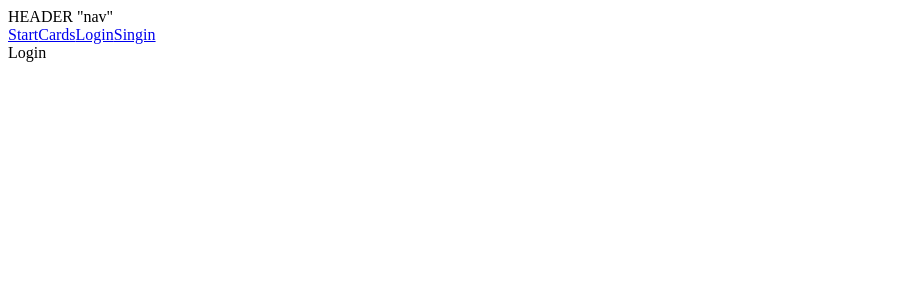
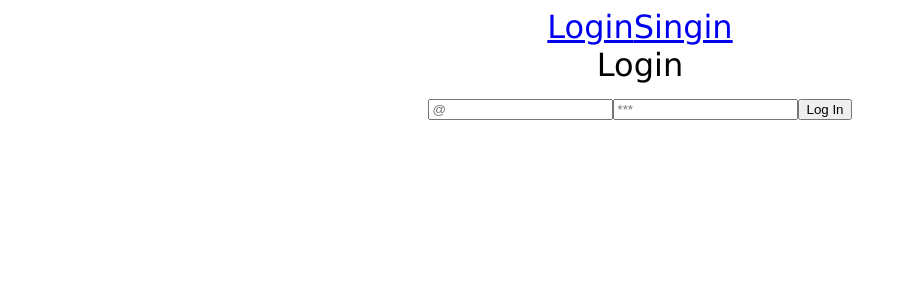
Before and after one commit to mcbauman/Final-Project-friendsFinder, a React (Create React App) app in the folder frontend/: page /Login in a window 1280 px wide. Shown: the top 300 px of the page, without its empty margins (0-907 px from the left). Built offline with nearby package versions, Linux system fonts and the light colour scheme.

Commit message:
some frontent integration

```diff
--- a/frontend/src/App.jsx
+++ b/frontend/src/App.jsx
@@ -1,11 +1,37 @@
 import Header from "./Header"
 import Main from "./Main"
+import Log from "./Log"
+import {useEffect, useState} from "react"
+
+const userFromLS=localStorage.getItem("user")
+const userDefault=userFromLS?JSON.parse(userFromLS):null
+
+const tokenFromLS=localStorage.getItem("token")
+const tokenDefault=tokenFromLS?tokenFromLS:null
 
 export default function App(){
+   const [user,setUser]=useState(userDefault)
+   const [token,setToken]=useState(tokenDefault)
+
+   useEffect(()=>{
+      if(user){localStorage.setItem("user",JSON.stringify(user))
+      }else{localStorage.removeItem("user")}
+    },[user])
+
+    useEffect(()=>{
+      if(token){localStorage.setItem("token",(token))
+      }else{localStorage.removeItem("token")}
+    },[token])
+
    return(
       <>
-       <Header/>
-       <Main/>
+         {user?
+         <>
+            <Header/>
+            <Main/>
+         </>
+         :<Log setUser={setUser} setToken={setToken}/>
+         }
       </>
    )
 }
--- a/frontend/src/Header.jsx
+++ b/frontend/src/Header.jsx
@@ -8,8 +8,6 @@ export default function Header(){
            <nav>
                 <NavLink to="Start">Start</NavLink>
                 <NavLink to="cards">Cards</NavLink>
-                <NavLink to="Login">Login</NavLink>
-                <NavLink to="Singin">Singin</NavLink>
            </nav>
        </header>
    )
--- /dev/null
+++ b/frontend/src/Log.jsx
@@ -0,0 +1,19 @@
+import {NavLink} from "react-router-dom"
+import {Routes,Route} from "react-router-dom"
+import Login from "./Routes/Login"
+import Singin from "./Routes/Singin"
+
+export default function Log(props){
+    return(
+        <>
+            <nav>
+                <NavLink to="Login">Login</NavLink>
+                <NavLink to="Singin">Singin</NavLink>
+           </nav>
+           <Routes>
+                <Route path="Login" element={<Login setUser={props.setUser} setToken={props.setToken}/>}/>
+                <Route path="Singin" element={<Singin/>} setUser={props.setUser} setToken={props.setToken}/>
+            </Routes>
+        </>
+    )
+}
--- a/frontend/src/Main.jsx
+++ b/frontend/src/Main.jsx
@@ -1,7 +1,5 @@
 import Fetch from "./Routes/Fetch"
 import Start from "./Routes/Start"
-import Login from "./Routes/Login"
-import Singin from "./Routes/Singin"
 import {Routes,Route} from "react-router-dom"
 
 export default function Main(){
@@ -10,8 +8,6 @@ export default function Main(){
             <Routes>
                 <Route path="cards" element={<Fetch/>}/>
                 <Route path="Start" element={<Start/>}/>
-                <Route path="Login" element={<Login/>}/>
-                <Route path="Singin" element={<Singin/>}/>
             </Routes>
         </main>
     )
--- a/frontend/src/Routes/Login.jsx
+++ b/frontend/src/Routes/Login.jsx
@@ -1,7 +1,34 @@
-export default function Login(){
+import { useState } from "react"
+import axios from "axios"
+
+export default function Login(props){
+    const [email, setEmail]=useState("")
+    const [password, setPassword]=useState("")
+
+    function submitFunction(e){
+        e.preventDefault()
+        console.log({email,password})
+        axios.post("http://localhost:9000/user/login",{email,password})
+        .then(resp=>{
+            console.log(resp)
+            console.log("email",email);
+            console.log(typeof email);
+            props.setUser(email)
+            props.setToken(resp.data.token)
+        })
+        .catch(err=>{
+            console.log(err)
+            alert(err.response.data.error)
+        })
+    }
     return(
         <article>
             Login
+            <form onSubmit={submitFunction}>
+                <input type="email" placeholder="@" value={email} onChange={e=>setEmail(e.target.value)} />
+                <input type="password" placeholder="***" value={password} onChange={e=>setPassword(e.target.value)} />
+                <button type="submit">Log In</button>
+            </form>
         </article>
     )
 }
--- a/frontend/src/Routes/Singin.jsx
+++ b/frontend/src/Routes/Singin.jsx
@@ -1,7 +1,7 @@
 import { useState } from "react"
 import axios from "axios"
 
-export default function Singin(){
+export default function Singin(props){
     const [email, setEmail]=useState("")
     const [password, setPassword]=useState("")
     const [userName, setUserName]=useState("")
@@ -10,7 +10,13 @@ export default function Singin(){
         e.preventDefault()
         console.log({email,password,name: userName});
         axios.post("http://localhost:9000/user/create",{email,password,userName})
-        .then(resp=>console.log(resp))
+        .then(resp=>{
+            console.log(resp)
+            console.log("email",email);
+            console.log(typeof email);
+            props.setUser(email)
+            props.setToken(resp.data.token)
+        })
         .catch(err=>{
             console.log(err)
             alert(err.response.data.error)
--- a/frontend/src/style.scss
+++ b/frontend/src/style.scss
@@ -1,10 +1,16 @@
 body{
+    font-family: 'Lucida Sans', 'Lucida Sans Regular', 'Lucida Grande', 'Lucida Sans Unicode', Geneva, Verdana, sans-serif;
+    font-size: 2rem;
+    text-align: center;
     header{
         nav{
 
+            display: flex;
+            justify-content: space-around;
         }
     }
     main{
+        background-color: lightgrey;
         article{
             #cardsWrapper{
                 display: flex;
@@ -16,6 +22,12 @@ body{
                     }
                 }
             }
+        form{
+            display: flex;
+            flex-direction: column;
+            align-items: center;
+
+        }
         }
     }
 }
```
Also changed, not shown: 2 other files (tests, documents, lock files or other folders).
